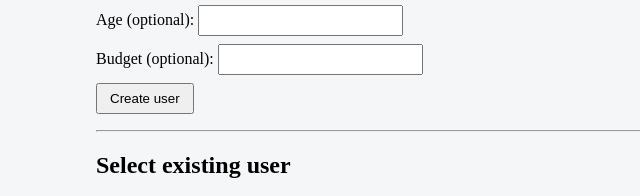
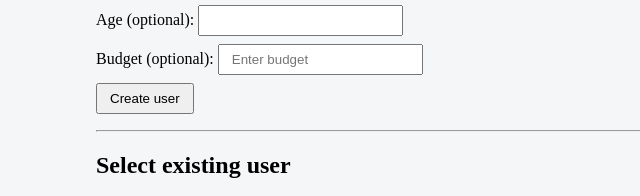
Before and after one commit to JosephSeagal/board-game-database, a website: page app/public/usermanagement.html in a window 1280 px wide. Shown: the part 373-569 px from the top of the page, 94-734 px from the left. Drawn offline with Linux system fonts and the light colour scheme.

Commit message:
Updated user input to allow to enter digits instead of scroll bar

```diff
--- a/app/public/usermanagement.html
+++ b/app/public/usermanagement.html
@@ -34,7 +34,7 @@
 	<input id="newUserAge" type="number" min="0">
 	<br>
 	<label for="newUserBudget">Budget (optional):</label>
-	<input id="newUserBudget" type="number" min="0">
+	<input id="newUserBudget" type="number" min="0" step="0.01" placeholder="Enter budget">
 	<br>
 	<button id="createUserButton">Create user</button>
 	<div id="createUserMessage" class="message"></div>
```
